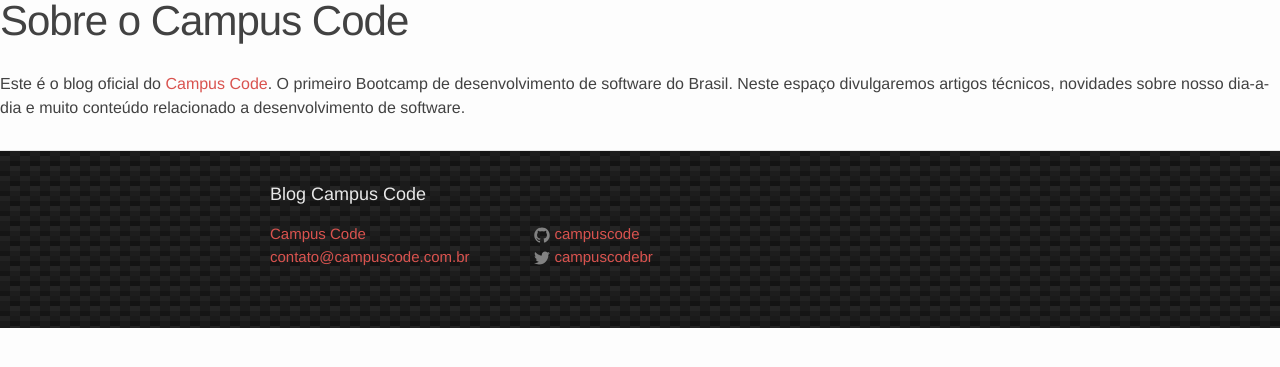
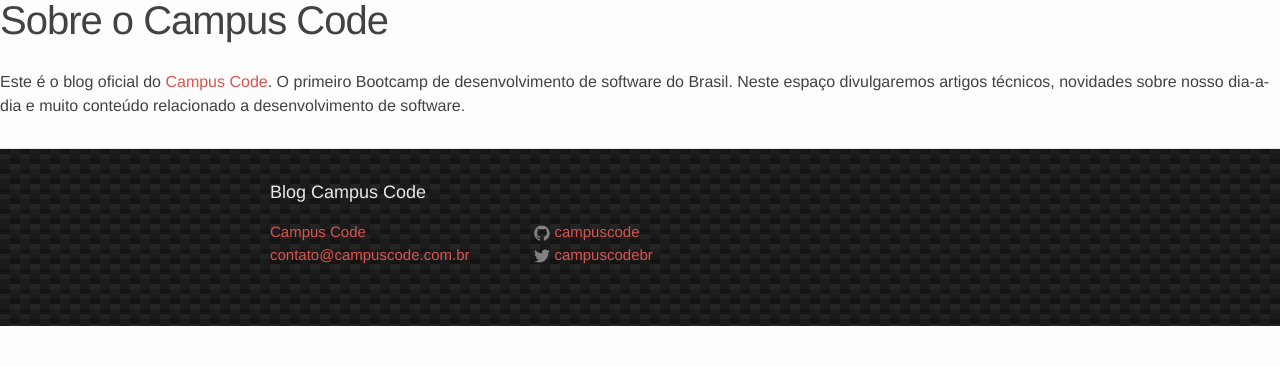
Before and after one commit to campuscode/campuscode.github.io, a Jekyll site: the page built from about/index.html, in a window 1280 px wide. Shown: the top 367 px of the page. Built offline with Jekyll 4.4.1, drawn with Linux system fonts in a browser that asks for light colours.

Commit message:
Muda o post.title para 40px

```diff
--- a/_sass/_layout.scss
+++ b/_sass/_layout.scss
@@ -225,7 +225,7 @@
 }
 
 .post-title {
-  font-size: 42px;
+  font-size: 40px;
   letter-spacing: -1px;
   line-height: 1;
 
```
